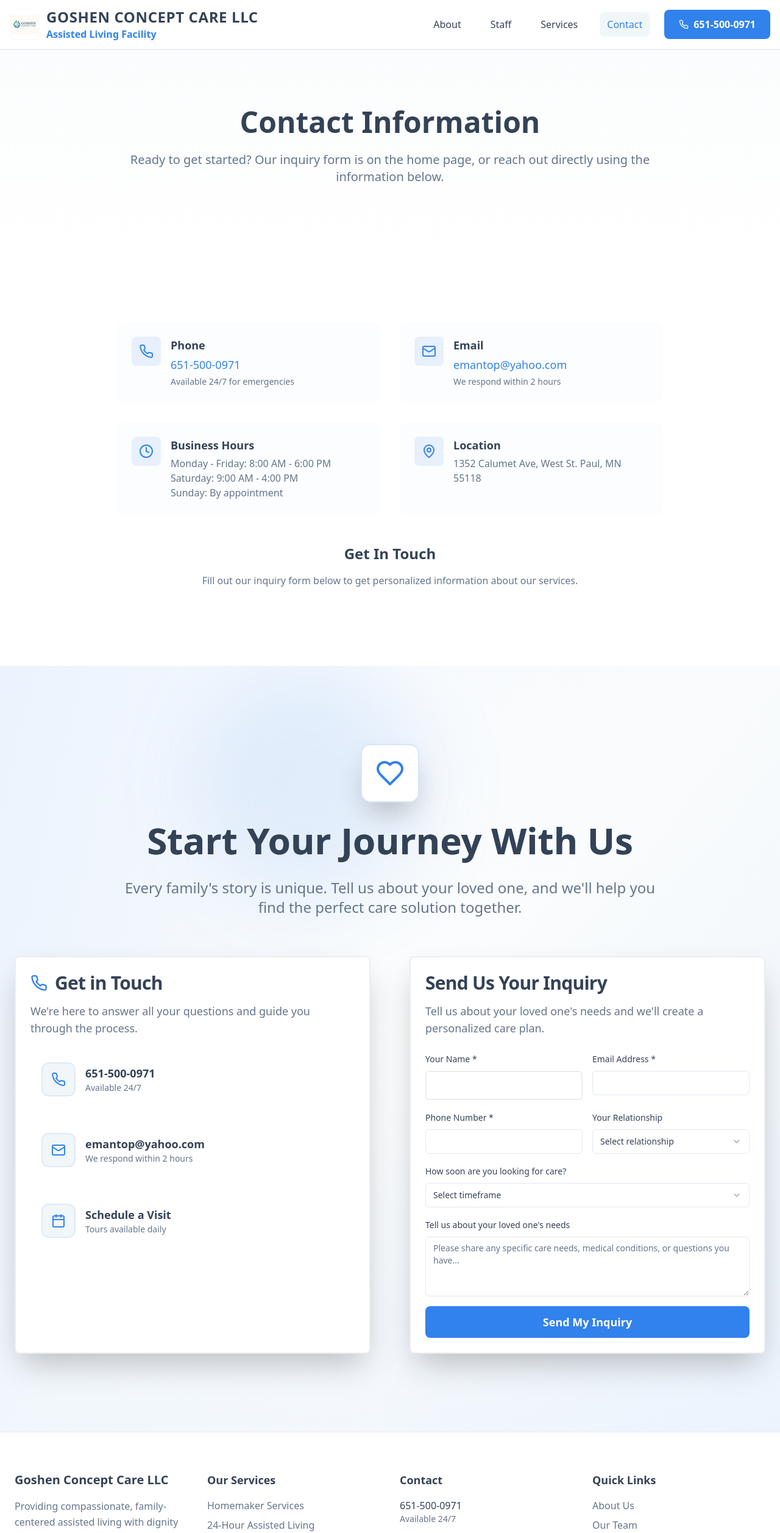
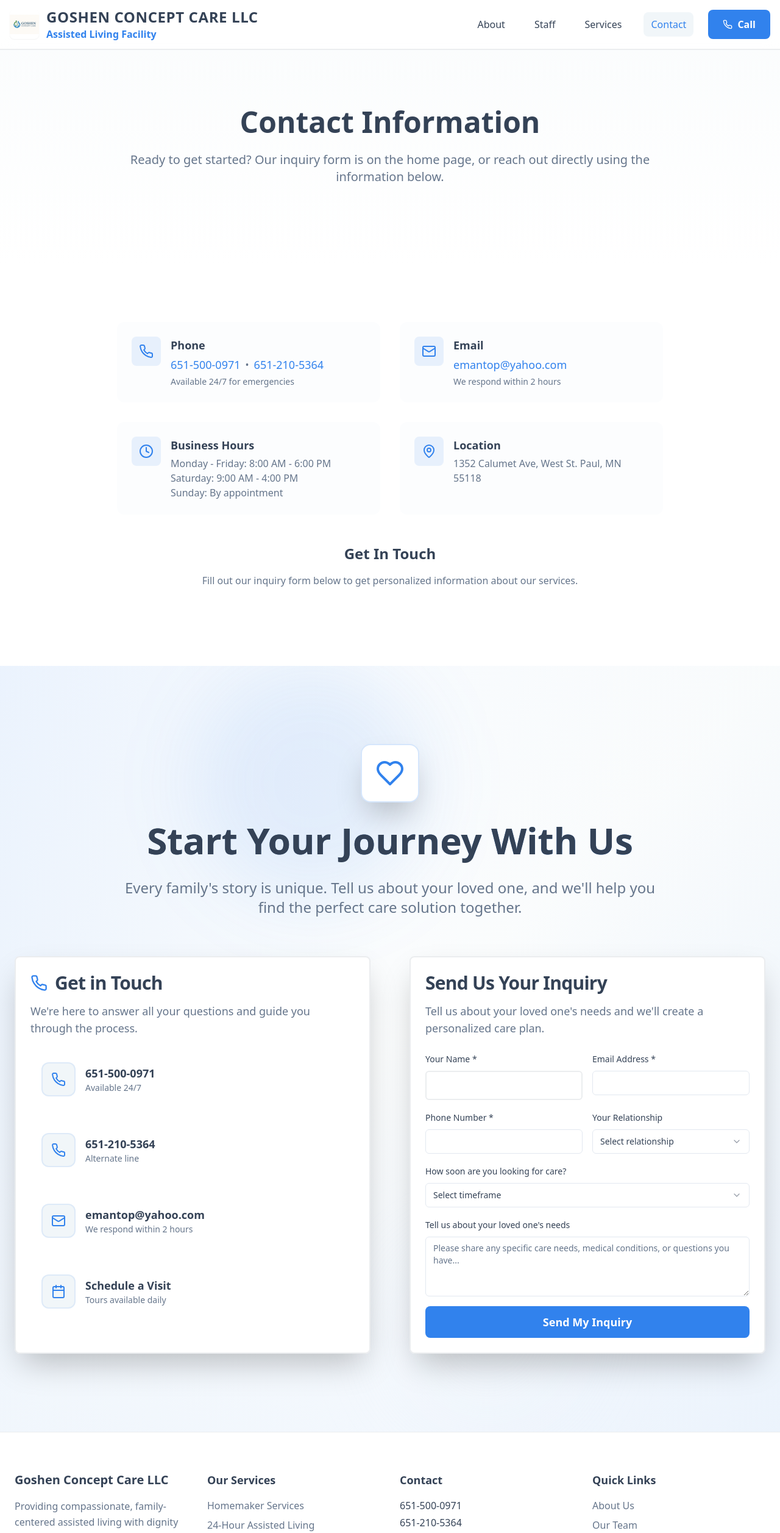
Before and after one commit to HopeAdebayo02/hearthside-inquiries-welcome, a React (Vite) app: page /contact in a window 1280 px wide. Shown: the top 2514 px of the page at 61% size. Built offline with nearby package versions, Linux system fonts and the light colour scheme.

Commit message:
feat(contact): add secondary phone 651-210-5364 across header, footer, contact, mobile menu, and inquiry card; improve UI with dropdown/dual actions

```diff
--- a/src/components/Footer.tsx
+++ b/src/components/Footer.tsx
@@ -29,13 +29,20 @@ const Footer = () => {
           <div className="space-y-4">
             <h4 className="text-lg font-semibold mb-4 text-foreground">Contact</h4>
             <div className="space-y-3 text-muted-foreground">
-              <div>
+              <div className="space-y-1">
                 <a
                   href="tel:651-500-0971"
-                  className="font-medium text-foreground hover:text-primary transition-colors"
+                  className="font-medium text-foreground hover:text-primary transition-colors block"
                   aria-label="Call us at 651-500-0971"
                 >
                   651-500-0971
+                </a>
+                <a
+                  href="tel:651-210-5364"
+                  className="font-medium text-foreground hover:text-primary transition-colors block"
+                  aria-label="Call us at 651-210-5364"
+                >
+                  651-210-5364
                 </a>
                 <p className="text-sm">Available 24/7</p>
               </div>
--- a/src/components/Header.tsx
+++ b/src/components/Header.tsx
@@ -1,5 +1,11 @@
 import { Button } from "@/components/ui/button";
 import { Phone } from "lucide-react";
+import {
+  DropdownMenu,
+  DropdownMenuContent,
+  DropdownMenuItem,
+  DropdownMenuTrigger,
+} from "@/components/ui/dropdown-menu";
 import MobileMenu from "@/components/MobileMenu";
 import { Link, useLocation } from "react-router-dom";
 
@@ -67,17 +73,28 @@ const Header = () => {
           >
             Contact
           </Link>
+          <DropdownMenu>
+            <DropdownMenuTrigger asChild>
               <Button
                 variant="hero"
                 size="touch"
                 className="flex items-center gap-2 font-semibold"
-            onClick={() => window.open('tel:651-500-0971')}
-            aria-label="Call us at 651-500-0971"
+                aria-label="Call us"
               >
                 <Phone className="w-4 h-4" />
-            <span className="hidden lg:inline">651-500-0971</span>
+                <span className="hidden lg:inline">Call</span>
                 <span className="lg:hidden">Call</span>
               </Button>
+            </DropdownMenuTrigger>
+            <DropdownMenuContent align="end">
+              <DropdownMenuItem onClick={() => window.open('tel:651-500-0971')}>
+                651-500-0971
+              </DropdownMenuItem>
+              <DropdownMenuItem onClick={() => window.open('tel:651-210-5364')}>
+                651-210-5364
+              </DropdownMenuItem>
+            </DropdownMenuContent>
+          </DropdownMenu>
         </nav>
 
         {/* Mobile Menu */}
--- a/src/components/InquiryForm.tsx
+++ b/src/components/InquiryForm.tsx
@@ -112,6 +112,19 @@ Message: ${formData.message}
                   <div>
                     <p className="font-bold text-foreground text-lg">651-500-0971</p>
                     <p className="text-muted-foreground text-sm">Available 24/7</p>
+                  </div>
+                </button>
+                <button
+                  onClick={() => window.open('tel:651-210-5364')}
+                  className="flex items-center space-x-4 w-full text-left hover:bg-care-accent rounded-xl p-4 transition-all duration-200 border-2 border-transparent hover:border-primary/20 focus:outline-none focus:ring-2 focus:ring-primary focus:ring-offset-2 min-h-[68px]"
+                  aria-label="Call us at 651-210-5364"
+                >
+                  <div className="flex items-center justify-center w-14 h-14 bg-care-accent rounded-xl border-2 border-primary/10">
+                    <Phone className="w-6 h-6 text-primary" />
+                  </div>
+                  <div>
+                    <p className="font-bold text-foreground text-lg">651-210-5364</p>
+                    <p className="text-muted-foreground text-sm">Alternate line</p>
                   </div>
                 </button>
 
--- a/src/components/MobileMenu.tsx
+++ b/src/components/MobileMenu.tsx
@@ -57,7 +57,7 @@ const MobileMenu = () => {
             ))}
           </nav>
 
-          <div className="border-t border-secondary pt-6 mt-6">
+          <div className="border-t border-secondary pt-6 mt-6 space-y-3">
             <Button
               variant="hero"
               size="touch"
@@ -70,7 +70,19 @@ const MobileMenu = () => {
               <Phone className="w-5 h-5" />
               651-500-0971
             </Button>
-            <p className="text-sm text-muted-foreground text-center mt-2">
+            <Button
+              variant="outline"
+              size="touch"
+              className="w-full flex items-center gap-3 text-lg"
+              onClick={() => {
+                window.open('tel:651-210-5364');
+                setIsOpen(false);
+              }}
+            >
+              <Phone className="w-5 h-5" />
+              651-210-5364
+            </Button>
+            <p className="text-sm text-muted-foreground text-center mt-1">
               Available 24/7
             </p>
           </div>
--- a/src/pages/Contact.tsx
+++ b/src/pages/Contact.tsx
@@ -28,6 +28,7 @@ const Contact = () => {
                 </div>
                 <div>
                   <h3 className="text-lg font-semibold text-foreground mb-1">Phone</h3>
+                  <div className="flex flex-col sm:flex-row sm:items-center gap-2">
                     <a
                       href="tel:651-500-0971"
                       className="text-primary hover:text-primary/80 transition-colors text-lg font-medium"
@@ -35,6 +36,15 @@ const Contact = () => {
                     >
                       651-500-0971
                     </a>
+                    <span className="hidden sm:inline text-muted-foreground">•</span>
+                    <a
+                      href="tel:651-210-5364"
+                      className="text-primary hover:text-primary/80 transition-colors text-lg font-medium"
+                      aria-label="Call us at 651-210-5364"
+                    >
+                      651-210-5364
+                    </a>
+                  </div>
                   <p className="text-muted-foreground text-sm mt-1">Available 24/7 for emergencies</p>
                 </div>
               </div>
```
Lines whose indentation alone changed are shown as unchanged.
